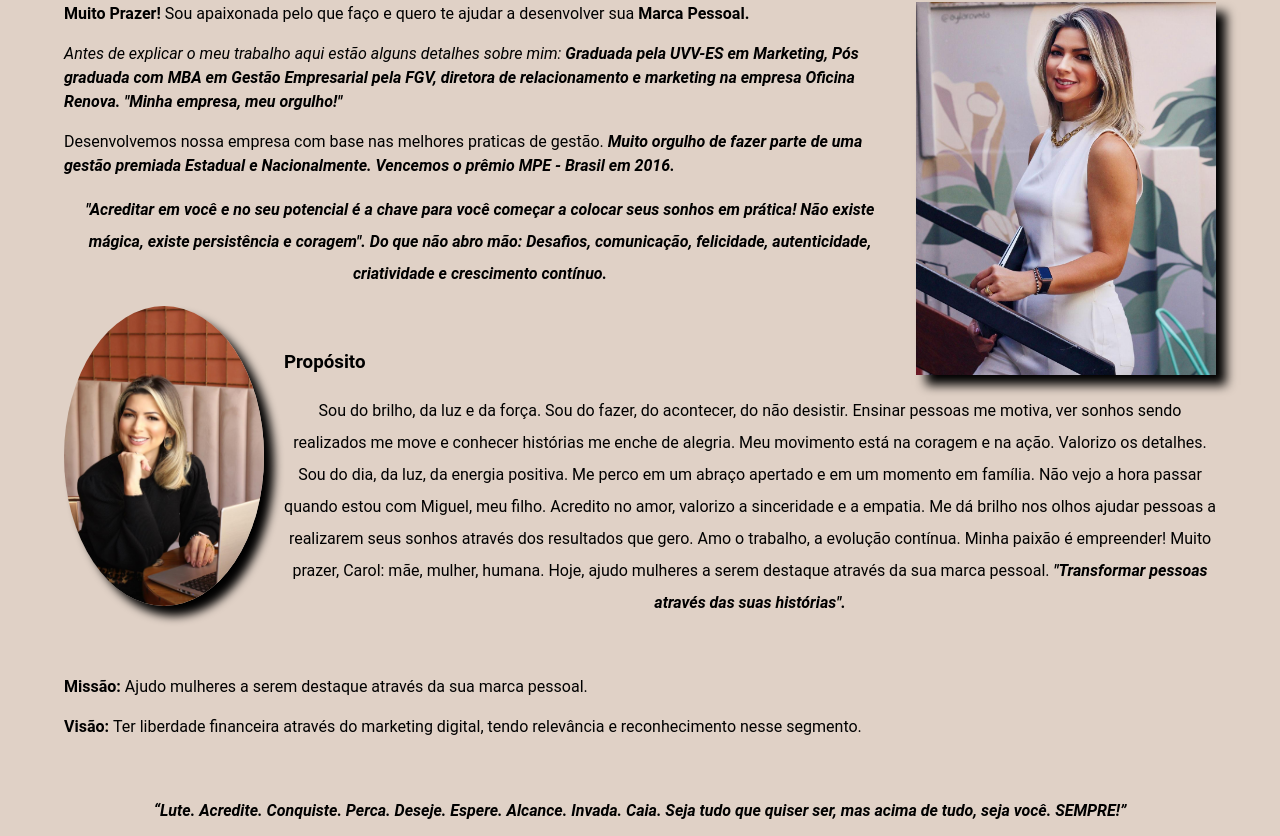
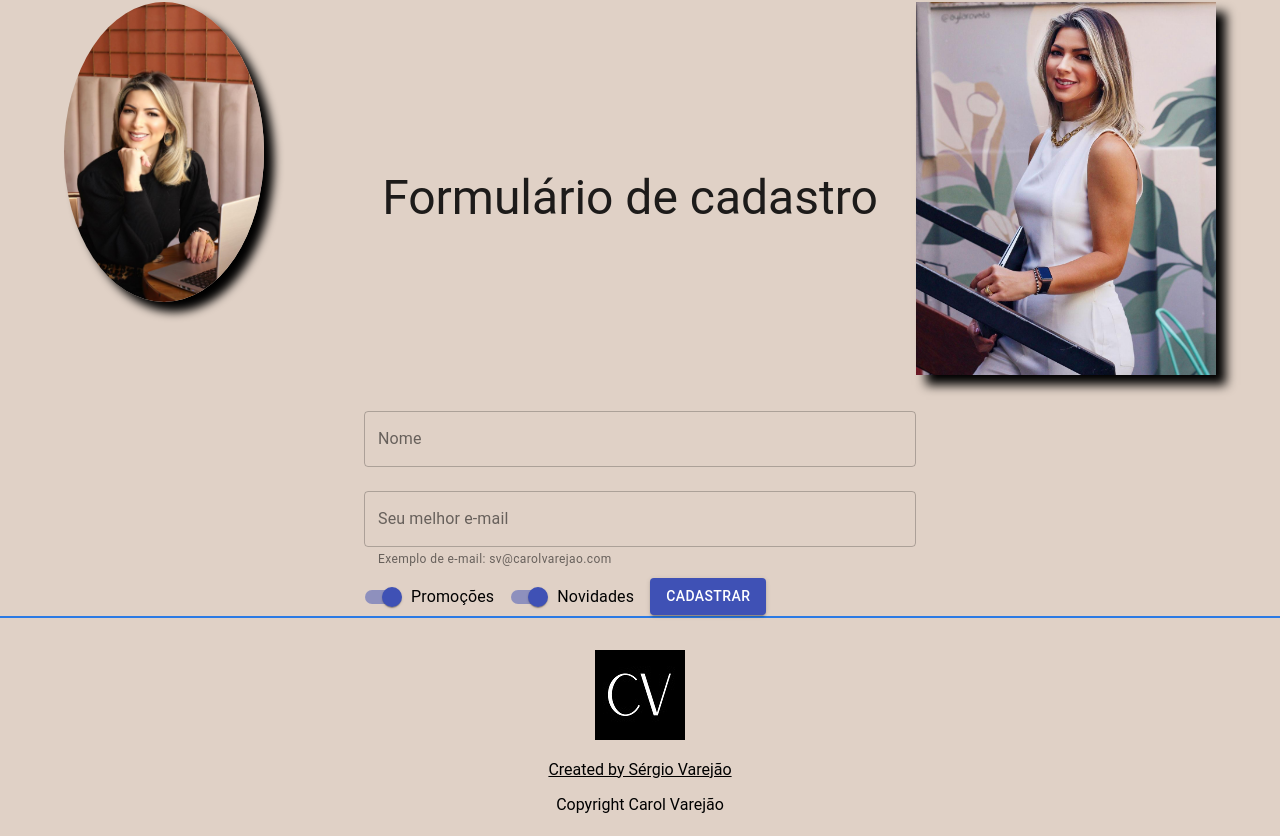
Before and after one commit to varejaosergio/carolVarejao, a React (Create React App) app: page / in a window 1280 px wide. Shown: the part 2284-3120 px from the top of the page. Built offline with nearby package versions, Linux system fonts and the light colour scheme.

Commit message:
styles change Form and changes on Mentoria

```diff
--- a/src/App.js
+++ b/src/App.js
@@ -26,7 +26,7 @@ function App() {
       <Mentoria/>
 
       <Container component="article" maxWidth="sm">
-        <Typography variant="h3" component="h1" align="center" color="primary">Formulário de cadastro</Typography>
+        <Typography variant="h3" component="h1" align="center" color="textPrimary">Formulário de cadastro</Typography>
         <Form onSubmit={onSubmitForm} />
       </Container>
     </PageDefault>
--- a/src/components/Mentoria/index.js
+++ b/src/components/Mentoria/index.js
@@ -1,99 +1,52 @@
 import React from "react";
-import { AboutBase } from "./styles";
+import { MentoriaBase } from "./styles";
 import Banner from "../../assets/corpo inteiro.jpeg";
 import Foto from "../../assets/profile.jpeg";
 
 function Mentoria() {
   return (
-    <AboutBase>
-      <h3 className="titulo-principal">Carol Varejão</h3>
+    <MentoriaBase>
+      <h3 className="titulo-principal">Mentoria</h3>
 
       <div className="principal-conteudo">
         <img className="foto-right" src={Banner} alt="Banner" />
         <p>
-          <strong>Muito Prazer!</strong> Sou apaixonada pelo que faço e quero te
-          ajudar a desenvolver sua <strong>Marca Pessoal.</strong>
+
         </p>
 
         <p>
-          <em>
-            Antes de explicar o meu trabalho aqui estão alguns detalhes sobre
-            mim:
-            <strong>
-              {" "}
-              Graduada pela UVV-ES em Marketing, Pós graduada com MBA em Gestão
-              Empresarial pela FGV, diretora de relacionamento e marketing na
-              empresa Oficina Renova. "Minha empresa, meu orgulho!"
-            </strong>
-          </em>
+
         </p>
 
         <p>
-          Desenvolvemos nossa empresa com base nas melhores praticas de gestão.
-          <em>
-            <strong>
-              {" "}
-              Muito orgulho de fazer parte de uma gestão premiada Estadual e
-              Nacionalmente. Vencemos o prêmio MPE - Brasil em 2016.
-            </strong>
-          </em>
+
         </p>
 
         <p className="texto-centro">
-          <em>
-            <strong>
-              "Acreditar em você e no seu potencial é a chave para você começar
-              a colocar seus sonhos em prática! Não existe mágica, existe
-              persistência e coragem". Do que não abro mão: Desafios,
-              comunicação, felicidade, autenticidade, criatividade e crescimento
-              contínuo.
-            </strong>
-          </em>
+
         </p>
 
         <img className="profile-foto" src={Foto} alt="Minha foto." />
         <br />
-        <h3>Propósito</h3>
+
         <p className="texto-centro">
-          Sou do brilho, da luz e da força. Sou do fazer, do acontecer, do não
-          desistir. Ensinar pessoas me motiva, ver sonhos sendo realizados me
-          move e conhecer histórias me enche de alegria. Meu movimento está na
-          coragem e na ação. Valorizo os detalhes. Sou do dia, da luz, da
-          energia positiva. Me perco em um abraço apertado e em um momento em
-          família. Não vejo a hora passar quando estou com Miguel, meu filho.
-          Acredito no amor, valorizo a sinceridade e a empatia. Me dá brilho nos
-          olhos ajudar pessoas a realizarem seus sonhos através dos resultados
-          que gero. Amo o trabalho, a evolução contínua. Minha paixão é
-          empreender! Muito prazer, Carol: mãe, mulher, humana. Hoje, ajudo
-          mulheres a serem destaque através da sua marca pessoal.
-          <em>
-            <strong> "Transformar pessoas através das suas histórias".</strong>
-          </em>
+
         </p>
         <br />
 
         <p>
-          <strong>Missão: </strong> Ajudo mulheres a serem destaque através da
-          sua marca pessoal.
+
         </p>
 
         <p>
-          <strong>Visão: </strong>
-          Ter liberdade financeira através do marketing digital, tendo
-          relevância e reconhecimento nesse segmento.
+
         </p>
         <br/>
         <p className="texto-centro">
-          <strong>
-            <em>
-              “Lute. Acredite. Conquiste. Perca. Deseje. Espere. Alcance.
-              Invada. Caia. Seja tudo que quiser ser, mas acima de tudo, seja
-              você. SEMPRE!”
-            </em>
-          </strong>
+
         </p>
       </div>
-    </AboutBase>
+    </MentoriaBase>
   );
 }
 
--- a/src/components/Mentoria/styles.js
+++ b/src/components/Mentoria/styles.js
@@ -1,6 +1,6 @@
 import styled from "styled-components";
 
-export const AboutBase = styled.body`
+export const MentoriaBase = styled.body`
   line-height: 1.5;
   padding: 3em 0;
   color: black;
--- a/src/index.css
+++ b/src/index.css
@@ -46,5 +46,5 @@
   }
 
   .MuiFormControlLabel-label {
-    color: var(--primary)
+    color: black;
   }
```
